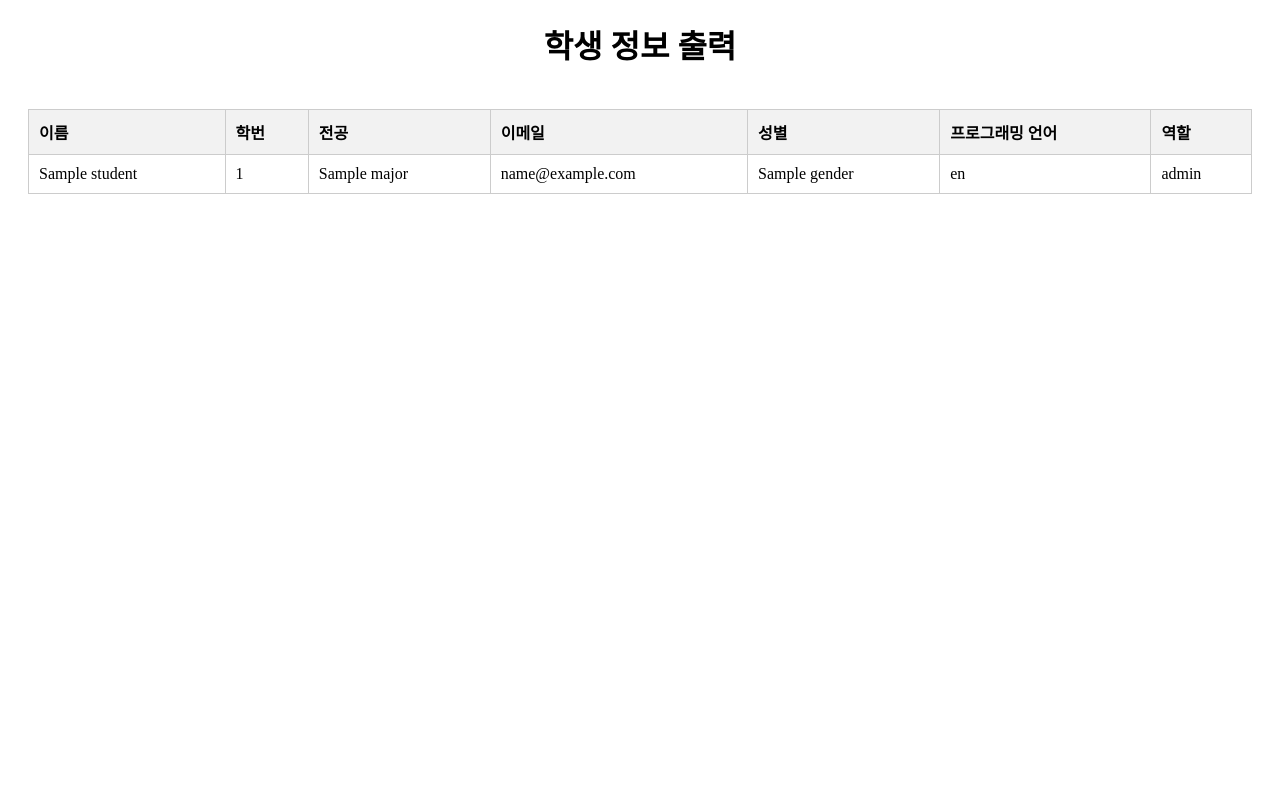
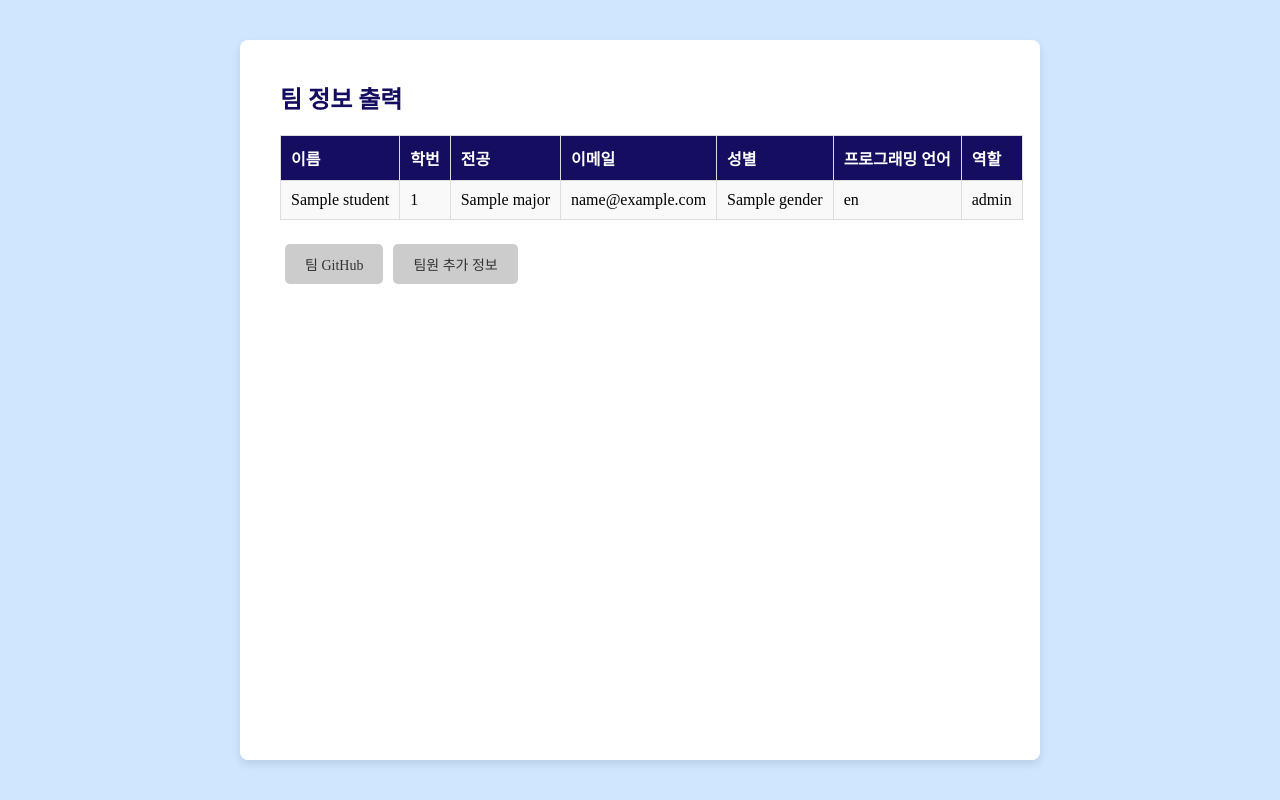
Before and after one commit to kmj-ggororok/2024-2-OSSPrac-visions-04, a Flask app: template Subject/templates/result.html in a window 1280 px wide. Run offline with Flask 3, Linux system fonts and the light colour scheme; the template is opened without the code that fills it: most values are stand-ins (such as "Sample title", 1, 10 or a date in 2020); some web fonts are replaced.

Commit message:
modify team.py, result.html

```diff
--- a/Subject/team.py
+++ b/Subject/team.py
@@ -2,10 +2,10 @@ from flask import Flask, request, render_template
 
 app = Flask(__name__)
 
-# 최초 메인 페이지를 보여주는 루트 경로
+# 메인 페이지를 보여주는 경로
 @app.route('/')
 def index():
-    return render_template('index.html')  # 위 HTML 코드를 form.html 파일로 저장해야 합니다
+    return render_template('index.html')
 
 # 학생 정보를 입력 페이지 경로
 @app.route('/input')
@@ -15,22 +15,39 @@ def input():
 # 제출된 데이터를 처리하여 출력하는 경로
 @app.route('/result', methods=['POST'])
 def result():
-    # 각 학생의 이름과 학번 데이터를 리스트로 받음
-    name = request.form.getlist('name[]')
-    student_number = request.form.getlist('StudentNumber[]')
-    major = request.form.getlist('major[]')
-    email = request.form.getlist('email[]')
-    gender = request.form.getlist('gender[0]')
-    programming_language = request.form.getlist('programming_language[0][]')
-    role = request.form.getlist('role[0]')
+    # 각 학생의 정보를 리스트로 받음
+    names = request.form.getlist('name[]')
+    student_numbers = request.form.getlist('StudentNumber[]')
+    majors = request.form.getlist('major[]')
+    emails = request.form.getlist('email[]')
+    # genders = request.form.getlist('gender[0]')
 
-    # 데이터를 템플릿으로 전달하여 출력 페이지 생성
-    return render_template('result.html', students = zip(name, student_number, major, email, gender, programming_language, role))
+    # 각 학생의 프로그래밍 언어와 역할을 가져오기 위해 리스트 생성
+    genders = []
+    programming_languages = []
+    roles = []
 
-# 팀 연락 정보 출력하는 경로
-@app.route('/contact')
-def contact_info():
-   return render_template('contact.html')
+    # 모든 학생 정보를 가져오기
+    for i in range(len(names)):
+        genders.append(request.form.getlist(f'gender[{i}]')[0]) # 성별 선택
+        programming_languages.append(request.form.getlist(f'programming_language[{i}][]')) # 프로그래밍 언어 선택
+        roles.append(request.form.getlist(f'role[{i}]')[0])  # 역할 선택
+
+    # 모든 데이터를 조합하여 students 리스트 생성
+    students = []
+    for i in range(len(names)):
+        students.append((
+            names[i],
+            student_numbers[i],
+            majors[i],
+            emails[i],
+            genders[i],
+            ', '.join(programming_languages[i]),  # 배열을 문자열로 변환
+            roles[i]
+        ))
+
+    # 결과 페이지로 전달
+    return render_template('result.html', students=students)
 
 if __name__ == '__main__':
     app.run(debug=True)
--- a/Subject/templates/result.html
+++ b/Subject/templates/result.html
@@ -13,32 +13,93 @@
                 src: url(../../../packages/pretendard/dist/web/static/woff2-dynamic-subset/Pretendard-Black.subset.91.woff2) format('woff2'), url(../../../packages/pretendard/dist/web/static/woff-dynamic-subset/Pretendard-Black.subset.91.woff) format('woff');
                 unicode-range: U+20-22, U+27-2a, U+2c-39, U+3a-3b, U+3f, U+41-4e, U+4f-5d, U+61-7b, U+7d, U+a0-a1, U+ab, U+ad-ae, U+b7, U+bb, U+bf, U+2013-2014, U+201c-201d, U+2122, U+ac00, U+ace0, U+ae30, U+b2e4, U+b85c, U+b9ac, U+c0ac, U+c2a4, U+c2dc, U+c774, U+c778, U+c9c0, U+d558;
             }
-            .container {
+            @font-face {
+                font-family: 'Pretendard-Regular';
+                font-style: normal;
+                font-display: swap;
+                font-weight: 400;
+                src: url(../../../packages/pretendard/dist/web/static/woff2-dynamic-subset/Pretendard-Regular.subset.91.woff2) format('woff2'), url(../../../packages/pretendard/dist/web/static/woff-dynamic-subset/Pretendard-Regular.subset.91.woff) format('woff');
+                unicode-range: U+20-22, U+27-2a, U+2c-39, U+3a-3b, U+3f, U+41-4e, U+4f-5d, U+61-7b, U+7d, U+a0-a1, U+ab, U+ad-ae, U+b7, U+bb, U+bf, U+2013-2014, U+201c-201d, U+2122, U+ac00, U+ace0, U+ae30, U+b2e4, U+b85c, U+b9ac, U+c0ac, U+c2a4, U+c2dc, U+c774, U+c778, U+c9c0, U+d558;
+            }
+            body {
                 display: flex;
                 justify-content: center;
-                gap: 20px;
-                padding: 20px;
+                align-items: center;
+                margin: 0;
+                font-family: "Pretendard";
+                background-color: #cfe6ff;
+                flex-direction: column; /* 수직 방향으로 정렬 */
+                min-height: 100vh; /* 최소 높이를 화면 높이에 맞춤 */
             }
+            .form-wrapper {
+                width: 800px;
+                height: 90vh;
+                padding: 40px;
+                box-sizing: border-box;
+                background-color: #ffffff;
+                border-radius: 8px;
+                box-shadow: 0 4px 8px rgba(0, 0, 0, 0.1);
+                overflow-y: auto;
+                overflow-x: auto;
+            }
+            .form-wrapper > h1 {
+                    font-size: 24px;
+                    font-family: 'Pretendard';
+                    color: #150e60;
+                    text-align: left;
+                    margin-top: 0px;
+                    margin-bottom: 20px;
+                }
             table {
                 width: 100%; /* 테이블의 너비를 100%로 설정 */
                 border-collapse: collapse; /* 경계선을 겹치게 설정 */
             }
             th, td {
-                border: 1px solid #ccc; /* 셀의 경계선 설정 */
+                background-color: #f9f9f9;
+                border: 1px solid #ddd; /* 셀의 경계선 설정 */
                 padding: 10px; /* 셀의 안쪽 여백 설정 */
                 text-align: left; /* 텍스트 왼쪽 정렬 */
+                font-family: 'Pretendard-Regular';
+                white-space: nowrap; /* 텍스트를 한 줄로 제한 */
             }
             th {
-                background-color: #f2f2f2; /* 헤더 배경색 설정 */
+                background-color: #150e60; /* 헤더 배경색 설정 */
+                color: #ffffff;
+                font-family: 'Pretendard';
             }
-            h1 {
-                text-align: center;
+            .button-container {
+                display: flex;
+                justify-content: left; /* 버튼을 중앙 정렬 */
+                margin-top: 24px; /* 테이블과 버튼 간격 설정 */
+            }
+            .button {
+                display: inline-block; /* 버튼을 인라인 블록 요소로 설정 */
+                background-color: #ccc; /* 버튼 배경색 */
+                color: #333; /* 버튼 글자 색상 */
+                border: none; /* 기본 테두리 제거 */
+                border-radius: 5px; /* 모서리 둥글게 */
+                padding: 10px 20px; /* 패딩 추가 */
+                text-decoration: none; /* 링크의 기본 밑줄 제거 */
+                cursor: pointer; /* 커서 모양 변경 */
+                margin: 0 5px; /* 버튼 간격 설정 */
+                transition: background-color 0.3s; /* 호버 효과 */
+                font-family: 'Pretendard-Regular';
+                font-size: 14px;
+            }
+
+            .button:hover {
+                background-color: #aaa; /* 호버 시 색상 변화 */
             }
         </style>
+         <script>
+             function openContactPage() {
+                window.open("/contact", "contactPage", "width=600,height=400");
+            }
+        </script>
     </head>
     <body>
-        <h1>학생 정보 출력</h1>
-        <div class="container">
+        <div class="form-wrapper">
+            <h1>팀 정보 출력</h1>
             <table>
                 <thead>
                     <tr>
@@ -65,6 +126,10 @@
                     {% endfor %}
                 </tbody>
             </table>
+            <div class="button-container">
+                <a href="https://github.com/CSID-DGU/2024-2-OSSPrac-visions-04" class="button">팀 GitHub</a>
+                <button onclick="openContactPage()" class="button">팀원 추가 정보</button>
+            </div>
         </div>
     </body>
     </html>
```
